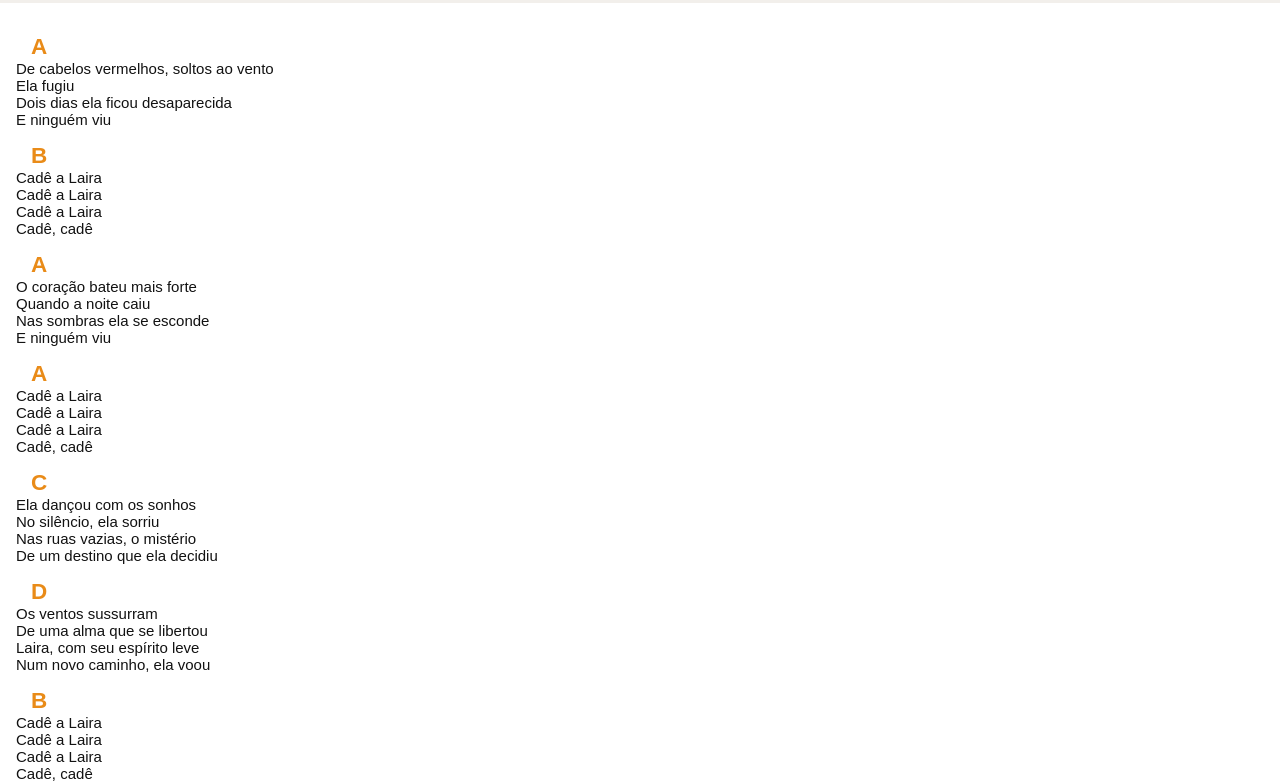
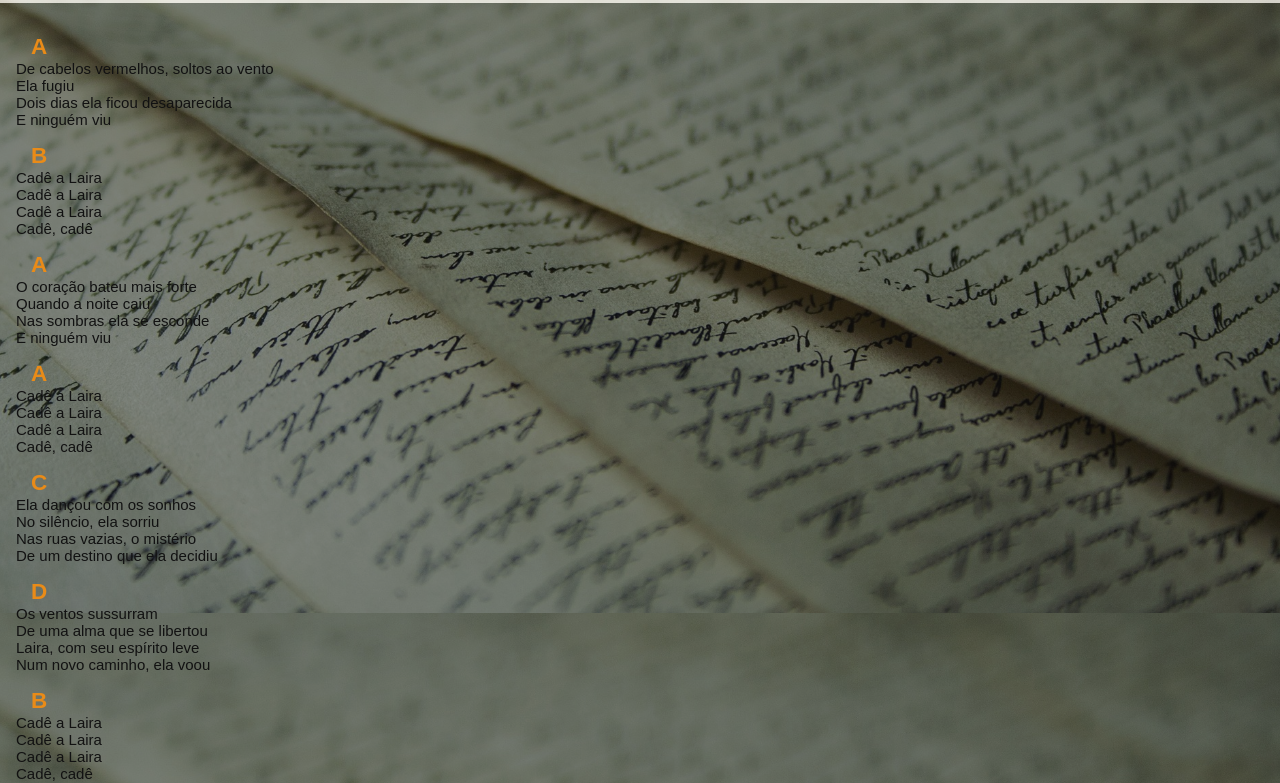
Before and after one commit to karenramall12/minhas-musicas, a plain HTML site: page cade-a-laira.html in a window 1280 px wide. Shown: the part 187-970 px from the top of the page. Drawn offline with Linux system fonts and the light colour scheme.

```diff
--- a/style.css
+++ b/style.css
@@ -38,24 +38,10 @@
     margin: 0px;
 
 }
-.imagem{
-    background-image: url(imagens/background002.jpg);
-    background-size: cover;
-    background-repeat: no-repeat;
-    background-attachment: fixed;
-}
-.imagem>p{
-    background-color: ;
-}
-section{
-    background-color:rgba(255, 255, 255, 0.481);
-    color:var(--cor-texto) ;
-    text-align: left;
-    font-size: 15px;
 
 
 
-}
+
 span{
     color: var(--cor-titulo);
     font-size: 1.5em;
@@ -65,9 +51,8 @@
 }
 
 main{
-    background-color:rgba(255, 255, 255, 0.727);
+    background-color:rgba(23, 23, 23, 0.484);
     color:var(--cor-texto) ;
-    text-align: left;
     font-size: 15px;
     margin: 33px 33pxpx 0px 47px;
     padding: 16px 16px;
@@ -80,7 +65,9 @@
     padding: 5px 20px; /* Espaçamento interno */
     color:var(--cor-texto);
     text-align: center;
+
 }
+
 
 .nav-menu {
     list-style: none; /* Remove os marcadores da lista */
@@ -135,5 +122,9 @@
 }
 body{
     margin: 0;
+    background-image: url(imagens/background002.jpg);
+    background-size: cover;
+    background-repeat: no-repeat;
+    background-attachment: fixed;
 
 }
```
